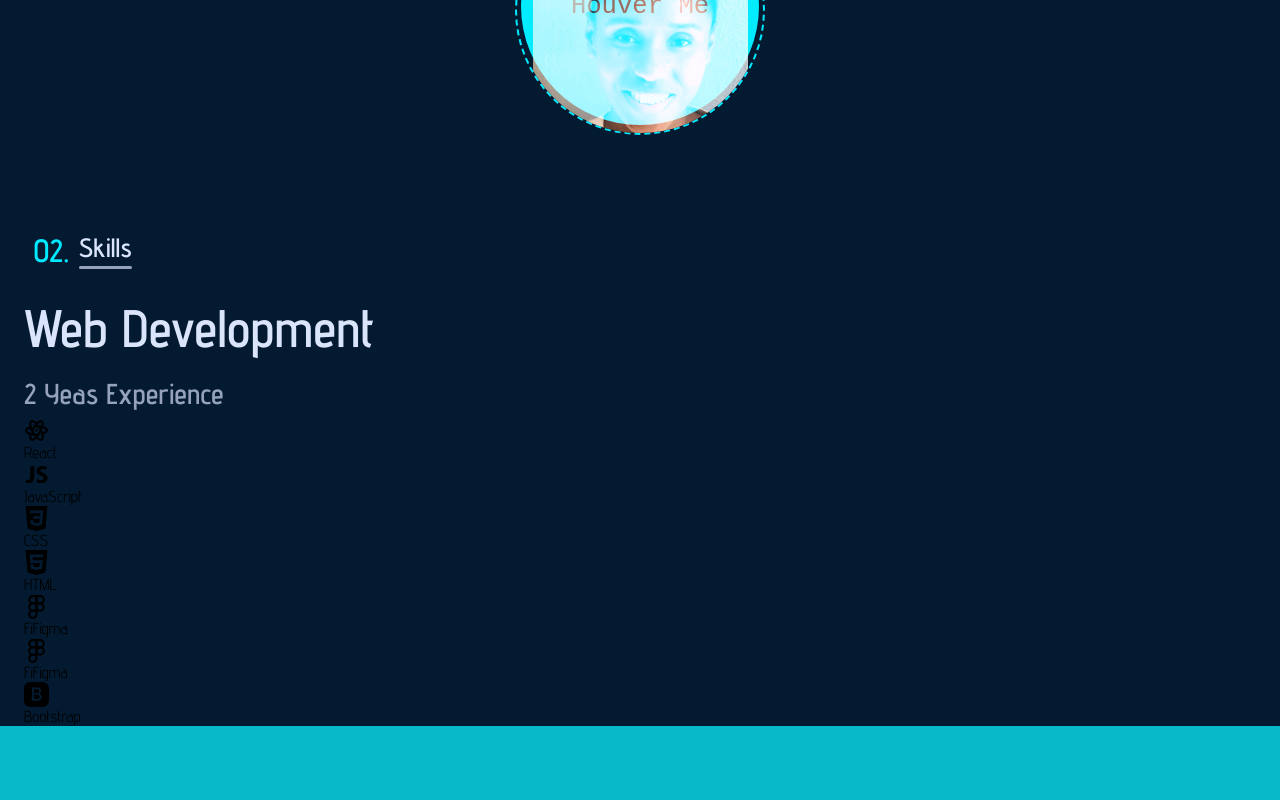
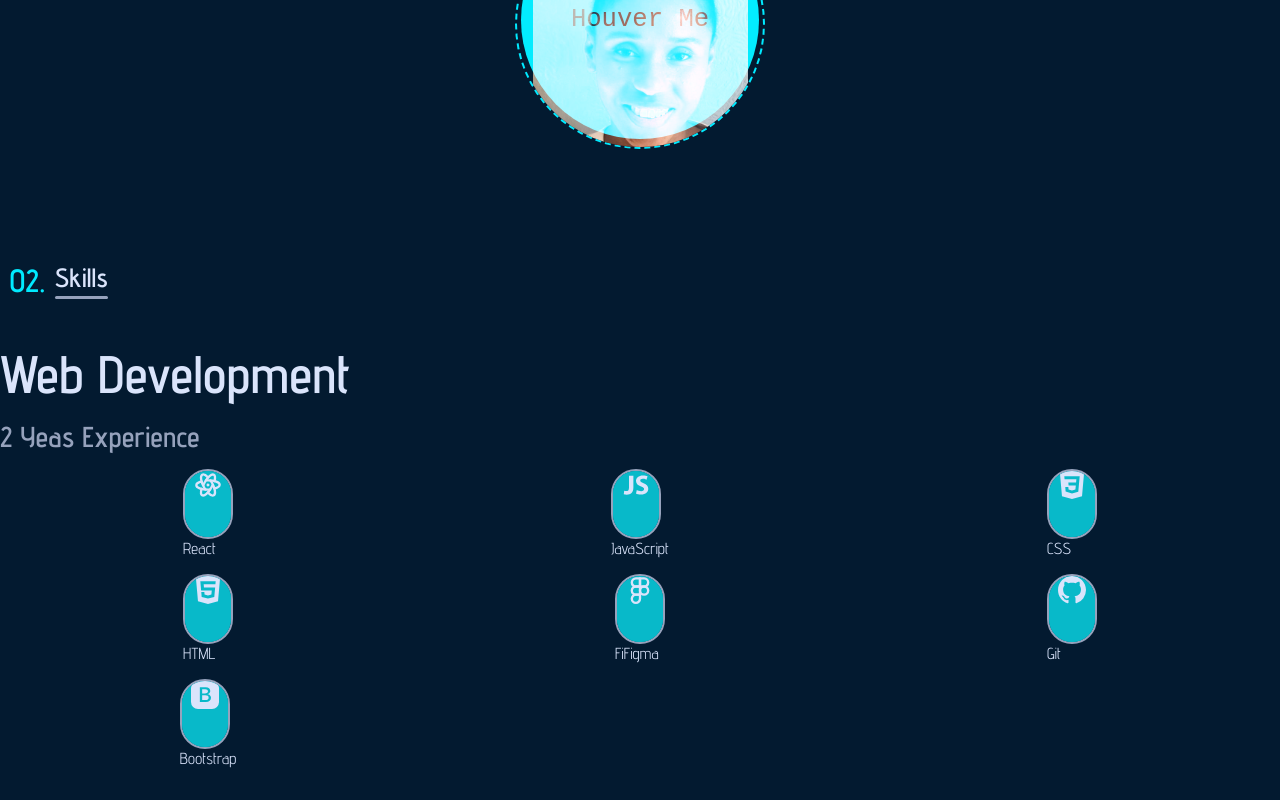
Before and after one commit to Sandra-Duarte/my-portfolio, a React (Create React App) app: page / in a window 1280 px wide. Shown: the part 951-1751 px from the top of the page. Before the commit the page ends 1677 px from the top, so only its background shows below. Built offline with nearby package versions, Linux system fonts and the light colour scheme.

Commit message:
skills syles

```diff
--- /dev/null
+++ b/src/Componenent/Page/Skills/Skills.css
@@ -0,0 +1,91 @@
+:root {
+    --primaryColor: #00eaff;
+    --primaryHouver: hsl(185, 92%, 41%);
+    --secundaryColor: rgb(150, 162, 188);
+    --paragraphColor: rgb(127, 127, 175);
+    --BgColor: #031a30;
+
+    --formColor: rgb(2, 15, 29);
+    --projectCardColor: #072340;
+    --textColor: #dae4fb;
+    --headerHeight: 3rem;
+  }
+
+  .skills{
+    gap: 2rem 0;
+    padding: 1rem 0;
+  }
+  .skillsContainer{
+    gap: 2rem 0;
+    padding: 1rem 0;
+  }
+  .skillGroup{
+    color: var(--textColor);
+ }
+  .subTitle{
+    display: block;
+    padding: .3rem 0 1rem;
+    color: var(--secundaryColor);
+    font-weight: 600;
+}
+ .generalSkills{
+    display: grid;
+    align-items: center;
+    justify-content: center;
+    grid-template-columns: repeat(3,1fr);
+    gap: 1rem;
+}
+.singleSkill{
+    display: grid;
+    align-items: center;
+    justify-content: center;
+
+}
+.iconBox{
+    position: relative;
+    height: 70px;
+    width: 50px;
+    background: var(--projectCardColor);
+   border: 2px solid var(--secundaryColor);
+   border-radius: 3rem;
+   justify-content: center;
+   overflow: hidden;
+   z-index: 500;
+}
+.icon{
+    font-size: 28px;
+    z-index: 500;
+    align-items: center;
+    justify-content: center;
+}
+.iconBox::before{
+    content: "";
+    height: 0;
+    width: 100%;
+    background-color: var(--primaryHouver);
+    position: absolute;
+    top:0;
+    left: 0;
+    z-index: .1;
+    transition: .2s;
+}
+.iconBox::after{
+    content: "";
+    height: 0;
+    width: 100%;
+    background-color: var(--primaryHouver);
+    position: absolute;
+    top:0;
+    left: 0;
+    z-index: .1;
+    transition: .5s;
+}
+.iconBox:hover{
+    color: var(--textColor);
+    border: 2px solid var(--primaryColor);
+    color: var(--primaryColor);
+}
+.iconBox::before,
+.iconBox::after{
+    height: 100%;
+}
--- a/src/Componenent/Page/Skills/Skills.js
+++ b/src/Componenent/Page/Skills/Skills.js
@@ -5,13 +5,15 @@ import {SiCss3} from "react-icons/si"
 import {SiHtml5} from "react-icons/si"
 import {FiFigma} from "react-icons/fi"
 import {BsFillBootstrapFill} from "react-icons/bs"
+import {BsGithub} from "react-icons/bs"
+import "./Skills.css"
 
 
 
 
 const Skills = () => {
   return (
-    <section id = "skill" className='skills container'>
+    <section id = "skill" className='skillsContainer'>
   <div className='sectionTitle'>
   <span className='titleNumber'>02.</span>
   <h5 className='titleText'>Skills
@@ -66,9 +68,9 @@ const Skills = () => {
 
       <div className='singleSkill'>
         <div className='iconBox flex'>
-          <FiFigma className= "icon"/>
+          <BsGithub className= "icon"/>
         </div>
-       <span className='skillName'>FiFigma</span>
+       <span className='skillName'>Git</span>
       </div>
 
       <div className='singleSkill'>
```
